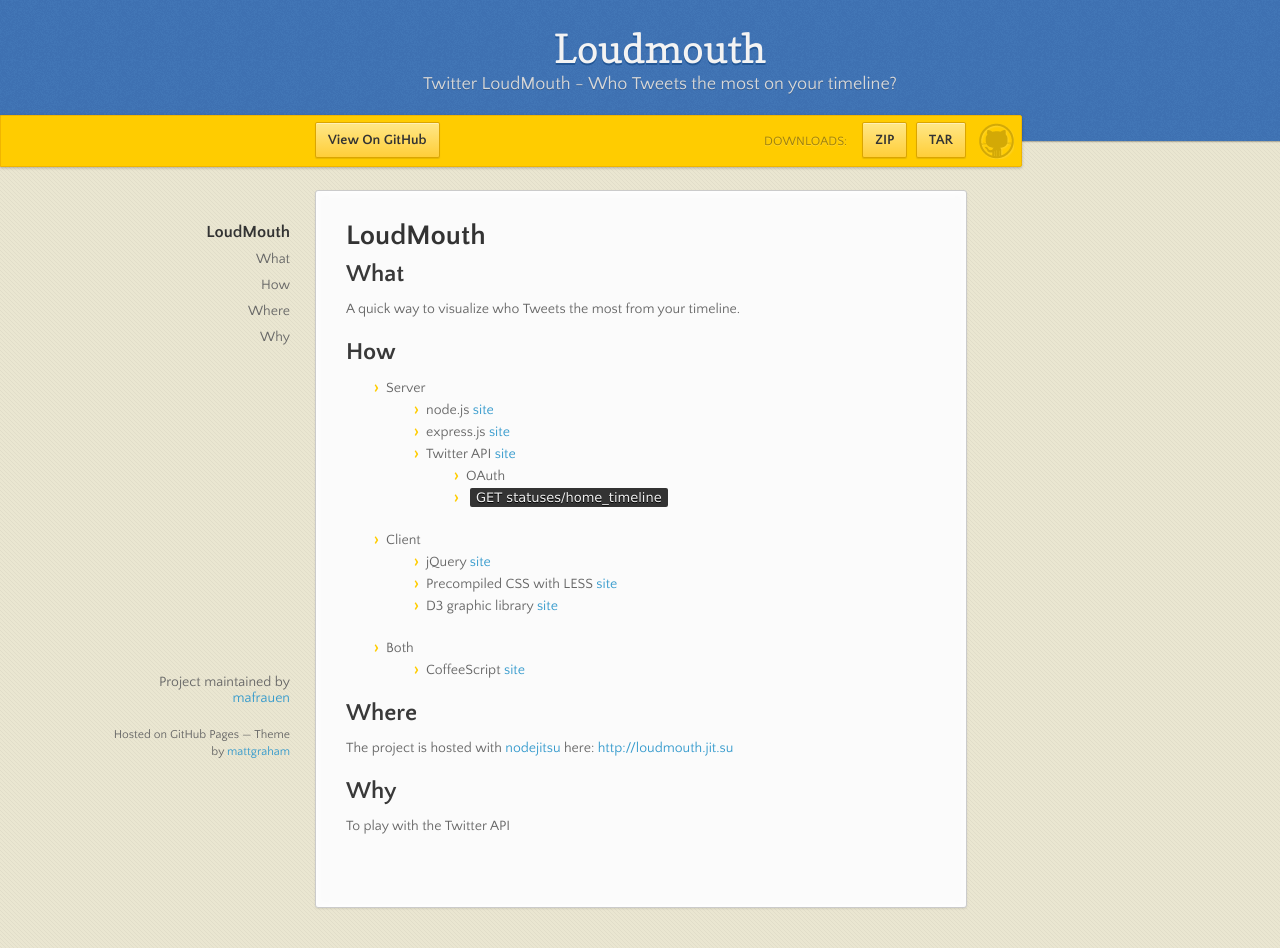
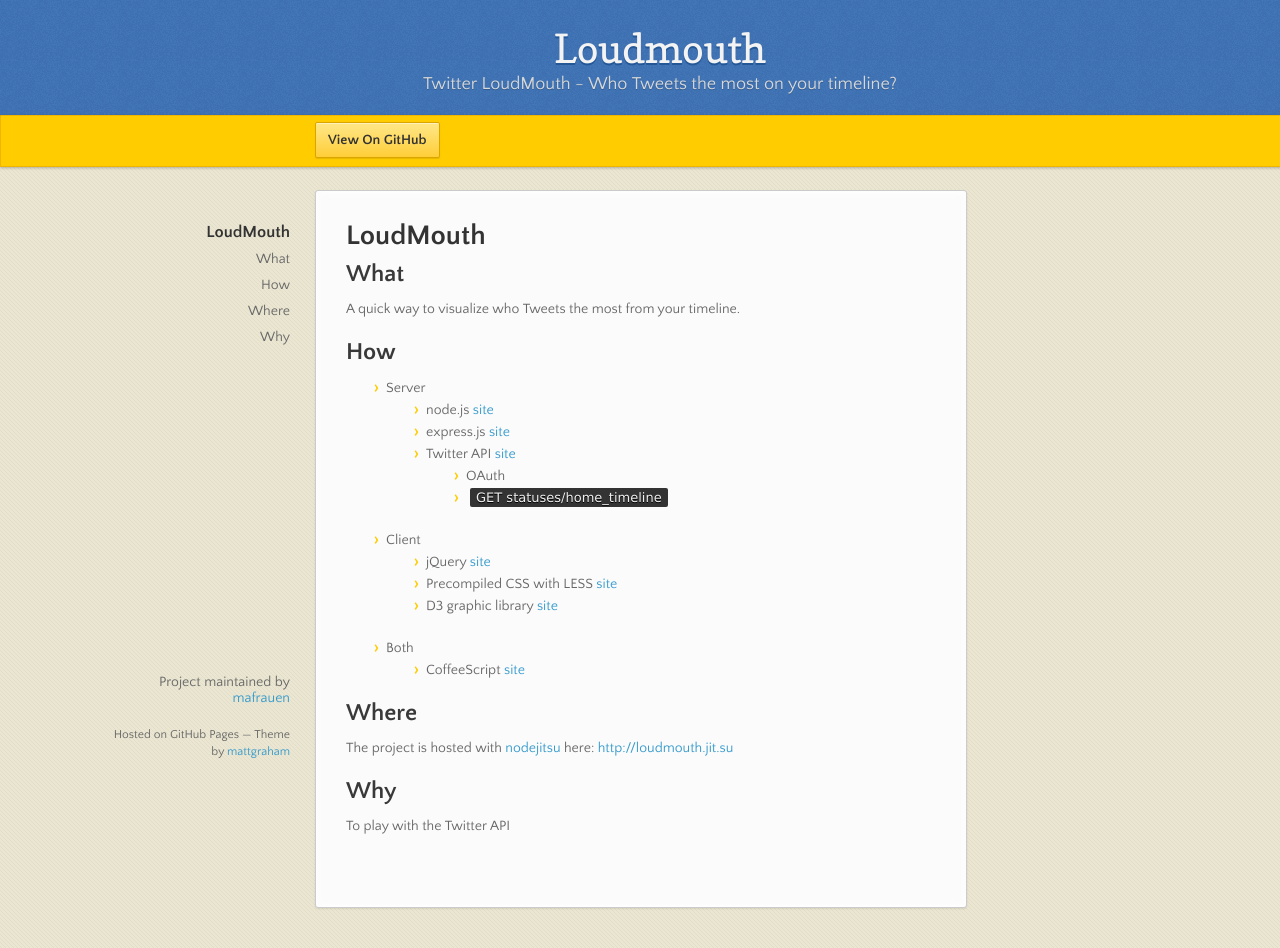
Before and after one commit to mafrauen/LoudMouth, a plain HTML site: page index.html in a window 1280 px wide. Drawn offline with nearby package versions, Linux system fonts and the light colour scheme.

Commit message:
Update css to be consistent with other github pages

```diff
--- a/stylesheets/styles.css
+++ b/stylesheets/styles.css
@@ -689,7 +689,7 @@
 #banner {
   z-index: 100;
   left: 0;
-  right: 50%;
+  right: 0;
   height: 50px;
   margin-right: -382px;
   position: fixed;
```
